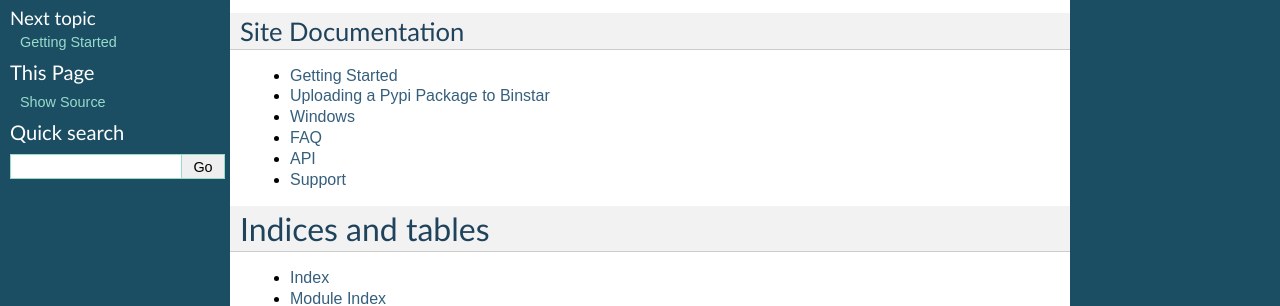
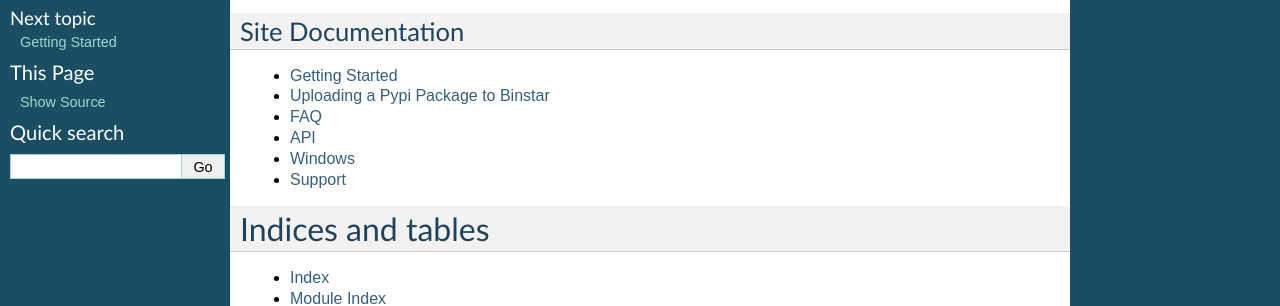
Before and after one commit to anaconda/anaconda-client, a Sphinx documentation site: the page built from doc/index.rst, in a window 1280 px wide. Shown: the part 141-447 px from the top of the page. Built offline with Sphinx 7.4.7, drawn with Linux system fonts in a browser that asks for light colours.

```diff
--- a/doc/index.rst
+++ b/doc/index.rst
@@ -17,9 +17,9 @@ Site Documentation
 
     getting_started
     pypi_to_binstar
-    windows
     faq
     api
+    windows
     support
 
 
```
